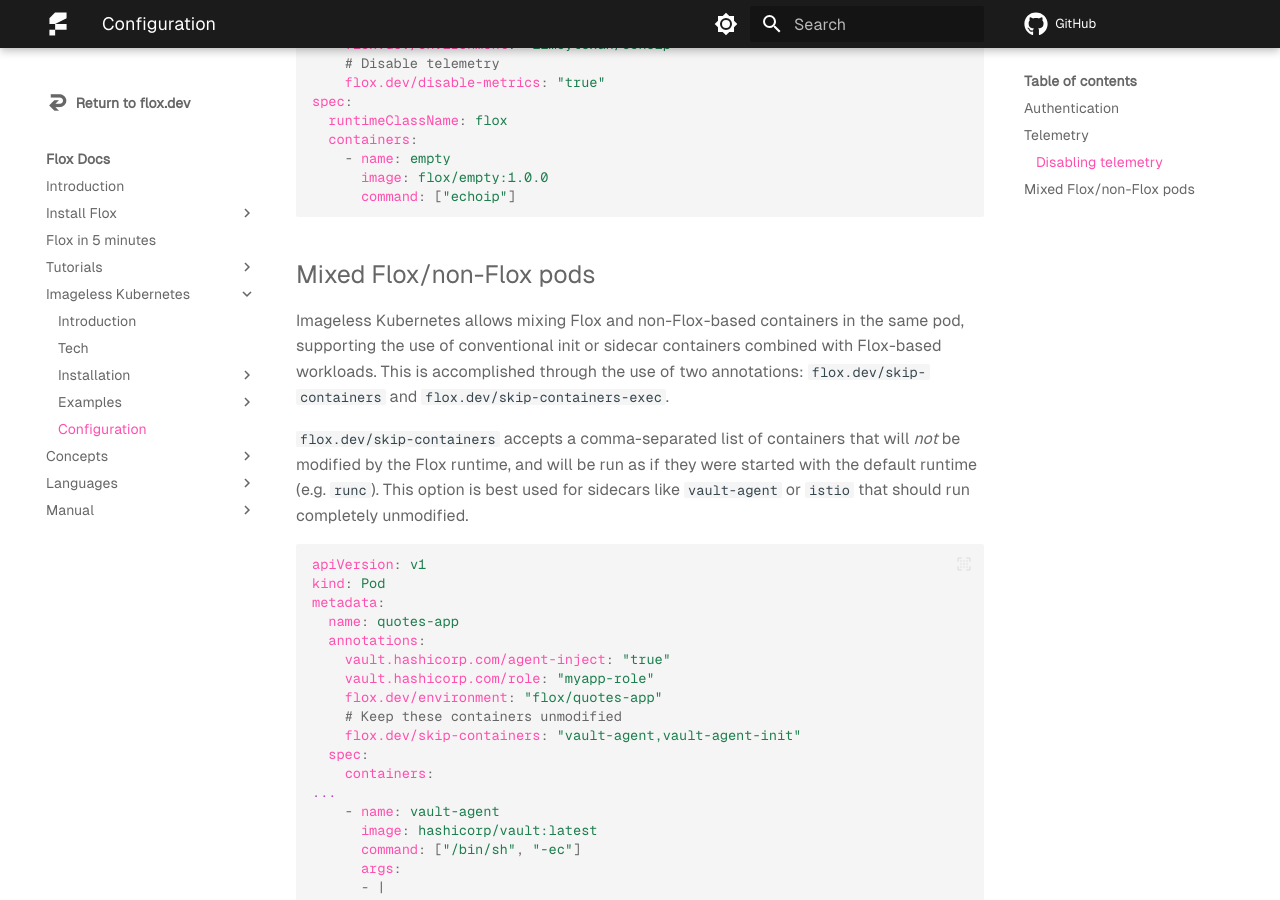
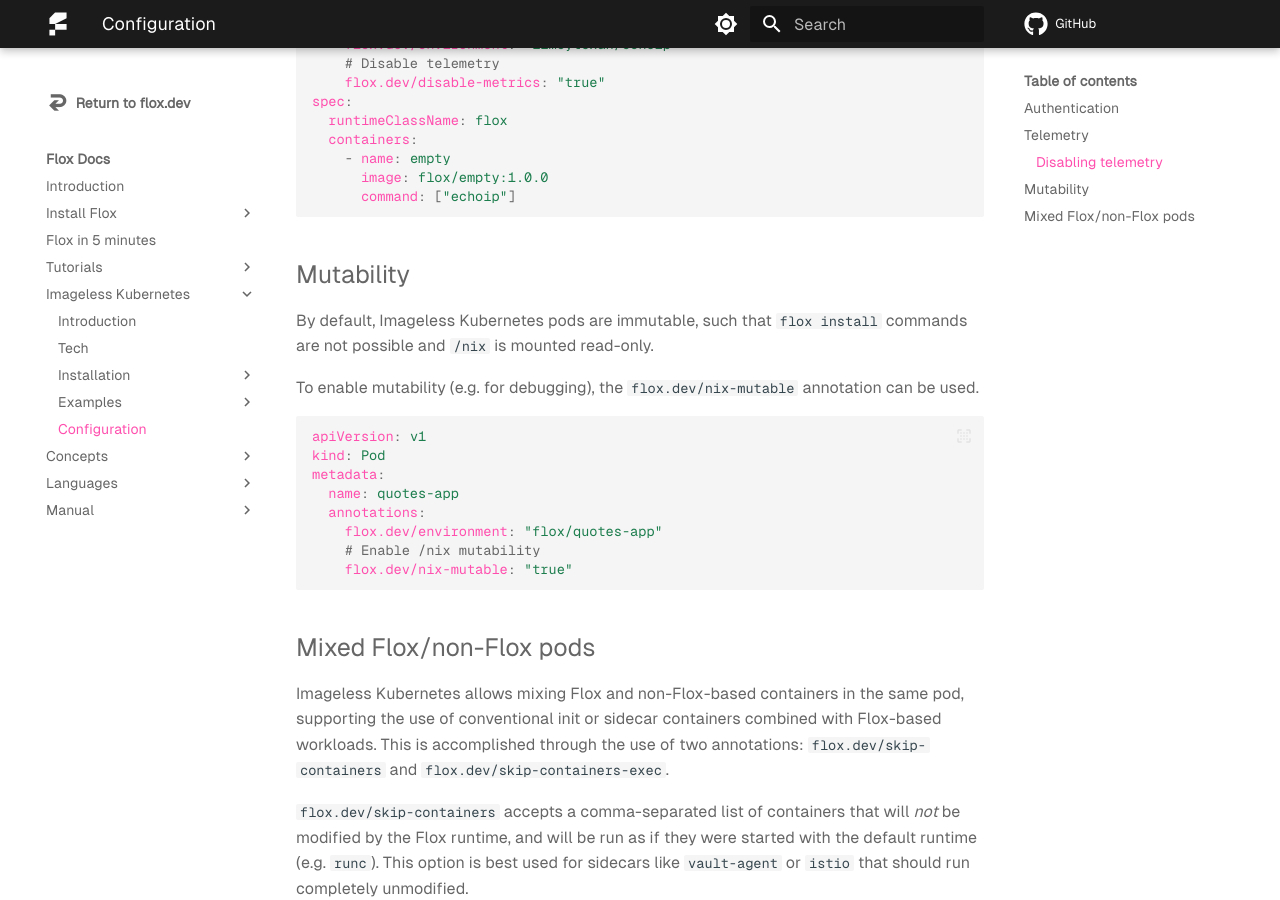
Before and after one commit to flox/floxdocs, an MkDocs documentation site: the page built from docs/k8s/config.md, in a window 1280 px wide and 900 px high, scrolled down 2050 px. Built offline with MkDocs 1.6.1 and Material for MkDocs 9.7.7, drawn with Linux system fonts in a browser that asks for light colours; plug-ins that fetch from the network failed and are left out; comment, search, counter and statistics services are not loaded.

Commit message:
feat: add nix-mutable explanation

````diff
--- a/docs/k8s/config.md
+++ b/docs/k8s/config.md
@@ -95,6 +95,23 @@
       command: ["echoip"]
 ```
 
+## Mutability
+
+By default, Imageless Kubernetes pods are immutable, such that `flox install` commands are not possible and `/nix` is mounted read-only.
+
+To enable mutability (e.g. for debugging), the `flox.dev/nix-mutable` annotation can be used.
+
+```yaml
+apiVersion: v1
+kind: Pod
+metadata:
+  name: quotes-app
+  annotations:
+    flox.dev/environment: "flox/quotes-app"
+    # Enable /nix mutability
+    flox.dev/nix-mutable: "true"
+```
+
 ## Mixed Flox/non-Flox pods
 
 Imageless Kubernetes allows mixing Flox and non-Flox-based containers in the same pod, supporting the use of conventional init or sidecar containers combined with Flox-based workloads.
````
